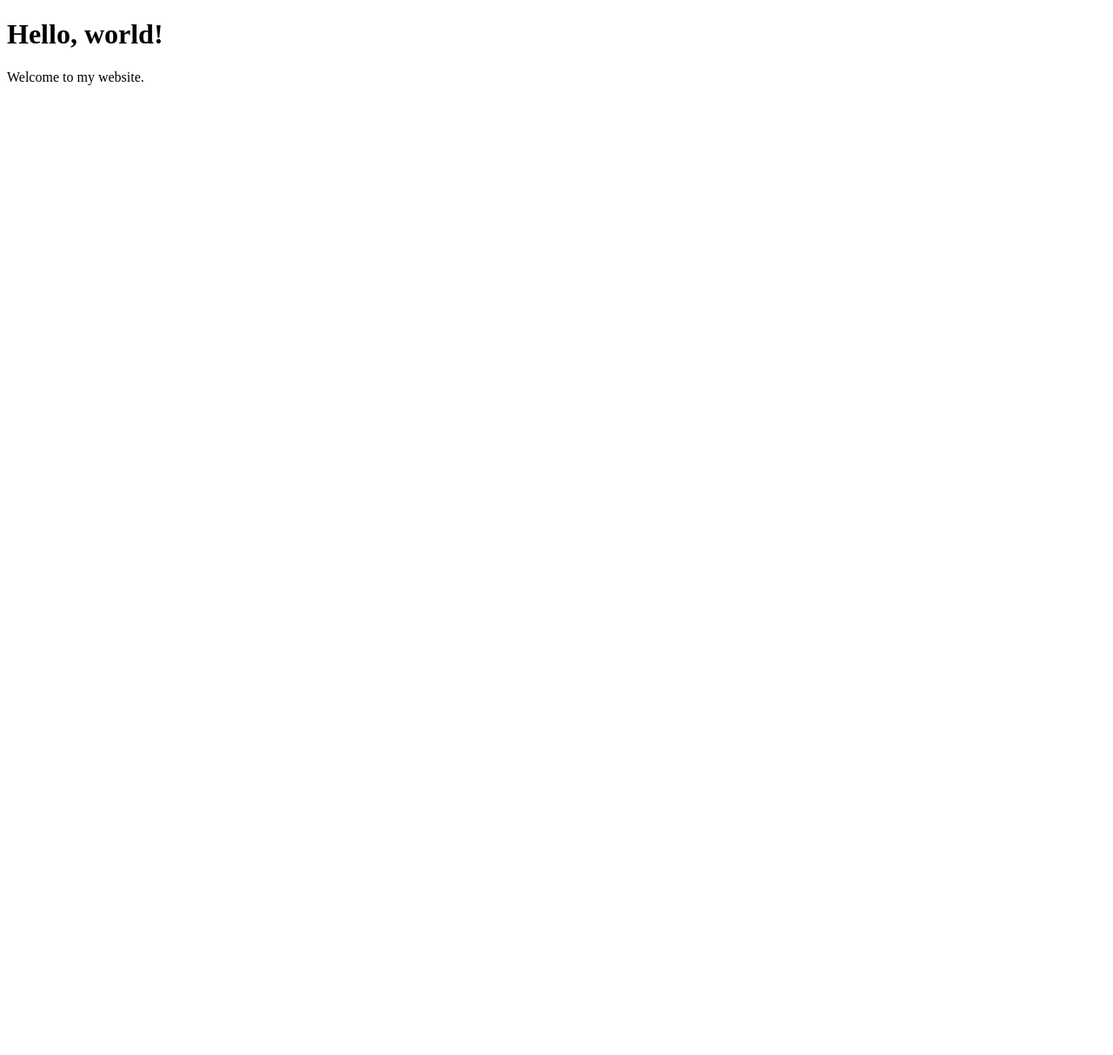
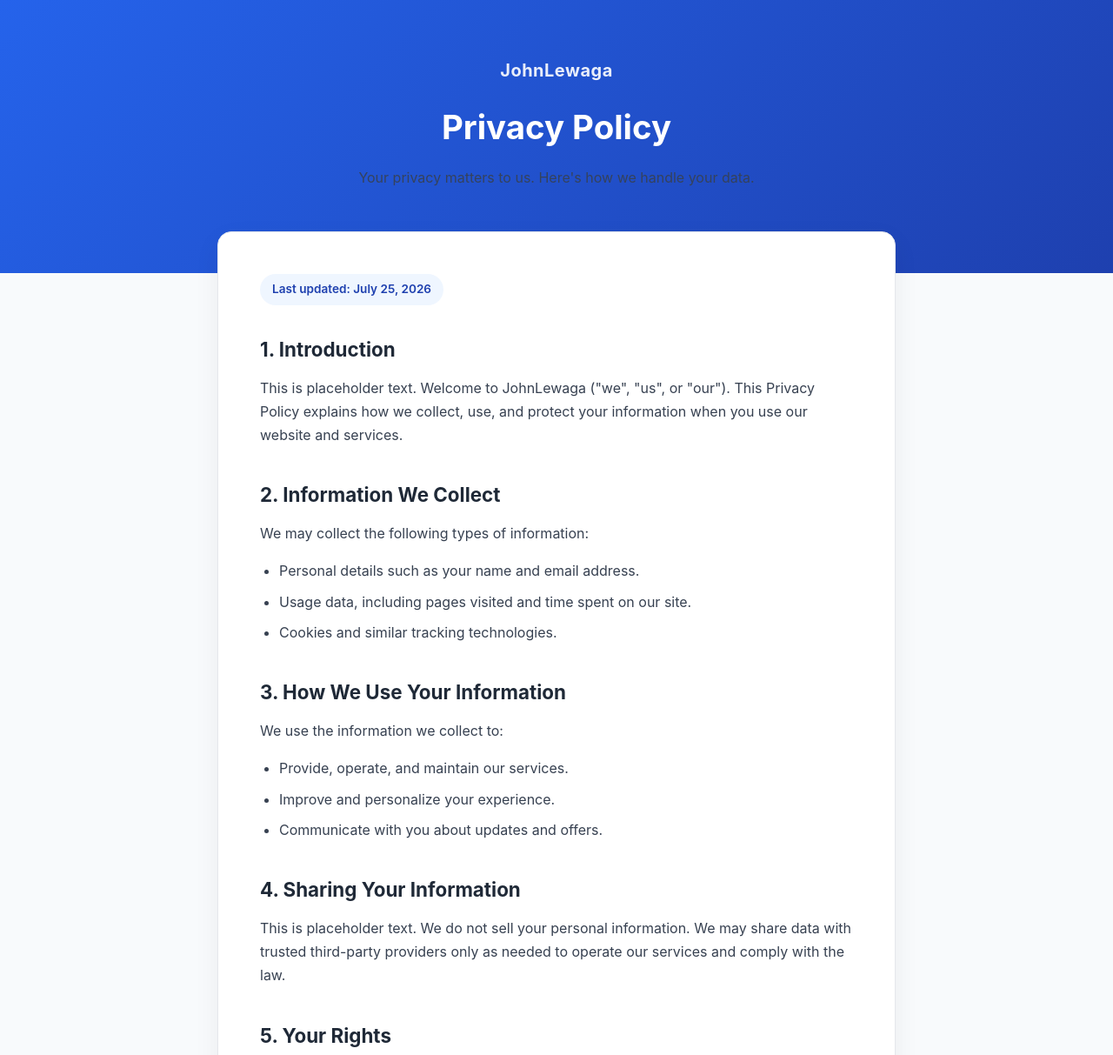
Before and after one commit to wowmoonwow/.github.io, a plain HTML site: page index.html in a window 1280 px wide. Shown: the top 1213 px of the page at 87% size. Before the commit the page ends 800 px from the top, so only its background shows below. Drawn offline with Linux system fonts and the light colour scheme.

Commit message:
Update index.html

```diff
--- a/index.html
+++ b/index.html
@@ -1,10 +1,200 @@
 <!DOCTYPE html>
-<html>
+<html lang="en">
 <head>
-  <title>My Site</title>
+  <meta charset="UTF-8">
+  <meta name="viewport" content="width=device-width, initial-scale=1.0">
+  <title>Privacy Policy — JohnLewaga</title>
+  <style>
+    :root {
+      --brand: #2563eb;
+      --brand-dark: #1e40af;
+      --text: #1f2937;
+      --muted: #6b7280;
+      --bg: #f8fafc;
+      --card: #ffffff;
+      --border: #e5e7eb;
+    }
+
+    * { box-sizing: border-box; margin: 0; padding: 0; }
+
+    body {
+      font-family: -apple-system, BlinkMacSystemFont, "Segoe UI", Roboto, Helvetica, Arial, sans-serif;
+      background: var(--bg);
+      color: var(--text);
+      line-height: 1.7;
+    }
+
+    /* Header */
+    header {
+      background: linear-gradient(135deg, var(--brand), var(--brand-dark));
+      color: #fff;
+      padding: 64px 24px 80px;
+      text-align: center;
+    }
+
+    header .logo {
+      font-size: 1.25rem;
+      font-weight: 700;
+      letter-spacing: 0.5px;
+      opacity: 0.9;
+      margin-bottom: 16px;
+    }
+
+    header h1 {
+      font-size: 2.4rem;
+      margin-bottom: 12px;
+    }
+
+    header p {
+      opacity: 0.9;
+      font-size: 1rem;
+    }
+
+    /* Content card */
+    .container {
+      max-width: 820px;
+      margin: -48px auto 64px;
+      padding: 0 20px;
+    }
+
+    .card {
+      background: var(--card);
+      border: 1px solid var(--border);
+      border-radius: 16px;
+      box-shadow: 0 10px 30px rgba(0, 0, 0, 0.06);
+      padding: 48px;
+    }
+
+    .updated {
+      display: inline-block;
+      background: #eff6ff;
+      color: var(--brand-dark);
+      font-size: 0.85rem;
+      font-weight: 600;
+      padding: 6px 14px;
+      border-radius: 999px;
+      margin-bottom: 32px;
+    }
+
+    h2 {
+      font-size: 1.4rem;
+      margin: 36px 0 12px;
+      color: var(--text);
+    }
+
+    h2:first-of-type { margin-top: 0; }
+
+    p { margin-bottom: 16px; color: #374151; }
+
+    ul {
+      margin: 0 0 16px 22px;
+      color: #374151;
+    }
+
+    ul li { margin-bottom: 8px; }
+
+    a { color: var(--brand); text-decoration: none; }
+    a:hover { text-decoration: underline; }
+
+    .contact-box {
+      margin-top: 40px;
+      padding: 24px;
+      background: var(--bg);
+      border: 1px solid var(--border);
+      border-radius: 12px;
+    }
+
+    /* Footer */
+    footer {
+      text-align: center;
+      padding: 32px 20px;
+      color: var(--muted);
+      font-size: 0.9rem;
+    }
+
+    @media (max-width: 600px) {
+      header { padding: 48px 20px 72px; }
+      header h1 { font-size: 1.8rem; }
+      .card { padding: 28px; }
+    }
+  </style>
 </head>
 <body>
-  <h1>Hello, world!</h1>
-  <p>Welcome to my website.</p>
+
+  <header>
+    <div class="logo">JohnLewaga</div>
+    <h1>Privacy Policy</h1>
+    <p>Your privacy matters to us. Here's how we handle your data.</p>
+  </header>
+
+  <main class="container">
+    <div class="card">
+      <span class="updated">Last updated: July 25, 2026</span>
+
+      <!-- PLACEHOLDER CONTENT — replace with your real policy -->
+      <h2>1. Introduction</h2>
+      <p>
+        This is placeholder text. Welcome to JohnLewaga ("we", "us", or "our").
+        This Privacy Policy explains how we collect, use, and protect your
+        information when you use our website and services.
+      </p>
+
+      <h2>2. Information We Collect</h2>
+      <p>We may collect the following types of information:</p>
+      <ul>
+        <li>Personal details such as your name and email address.</li>
+        <li>Usage data, including pages visited and time spent on our site.</li>
+        <li>Cookies and similar tracking technologies.</li>
+      </ul>
+
+      <h2>3. How We Use Your Information</h2>
+      <p>We use the information we collect to:</p>
+      <ul>
+        <li>Provide, operate, and maintain our services.</li>
+        <li>Improve and personalize your experience.</li>
+        <li>Communicate with you about updates and offers.</li>
+      </ul>
+
+      <h2>4. Sharing Your Information</h2>
+      <p>
+        This is placeholder text. We do not sell your personal information.
+        We may share data with trusted third-party providers only as needed
+        to operate our services and comply with the law.
+      </p>
+
+      <h2>5. Your Rights</h2>
+      <p>
+        Depending on your location, you may have the right to access, correct,
+        or delete your personal information. Contact us to exercise these rights.
+      </p>
+
+      <h2>6. Data Security</h2>
+      <p>
+        This is placeholder text. We implement reasonable technical and
+        organizational measures to protect your data against unauthorized
+        access, loss, or misuse.
+      </p>
+
+      <h2>7. Changes to This Policy</h2>
+      <p>
+        We may update this Privacy Policy from time to time. Any changes will
+        be posted on this page with an updated revision date.
+      </p>
+      <!-- END PLACEHOLDER CONTENT -->
+
+      <div class="contact-box">
+        <h2 style="margin-top:0;">Contact Us</h2>
+        <p style="margin-bottom:0;">
+          If you have any questions about this Privacy Policy, please contact us at
+          <a href="mailto:privacy@johnlewaga.com">privacy@johnlewaga.com</a>.
+        </p>
+      </div>
+    </div>
+  </main>
+
+  <footer>
+    &copy; 2026 JohnLewaga. All rights reserved.
+  </footer>
+
 </body>
 </html>
```
